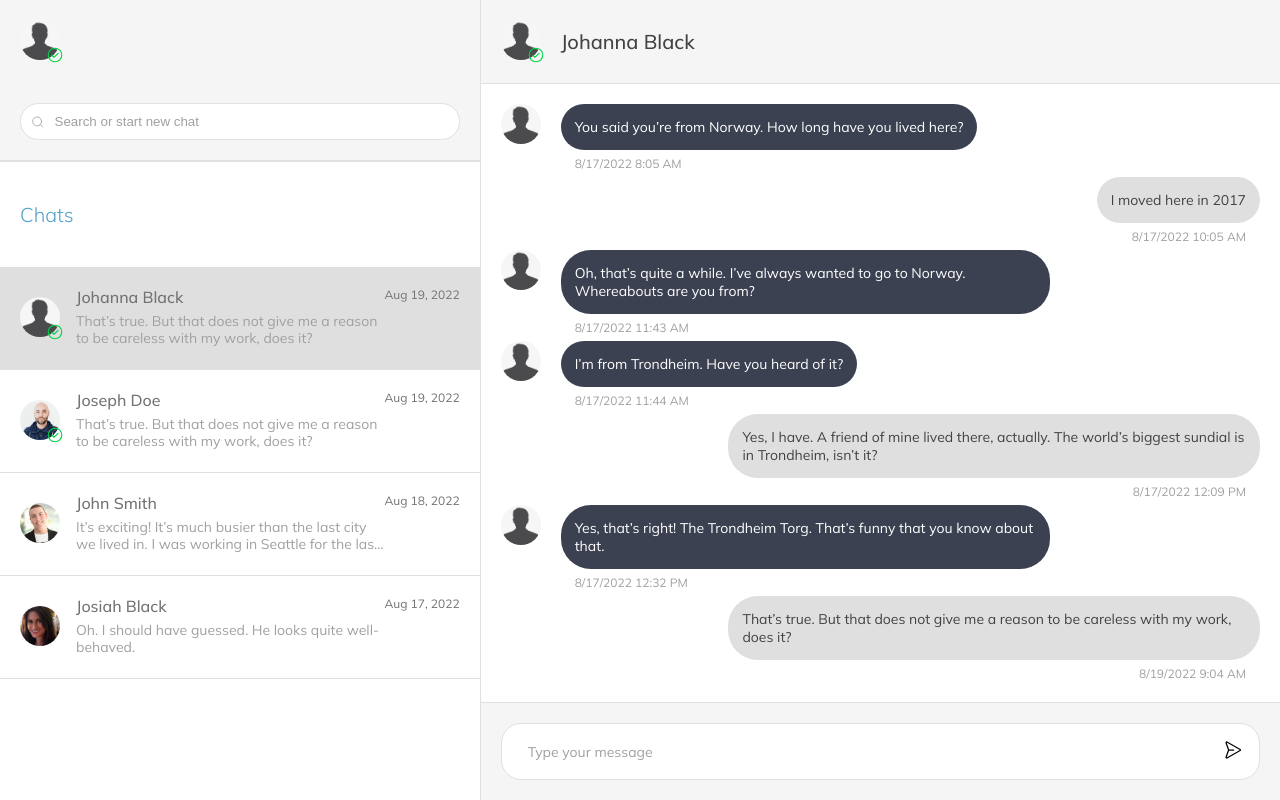
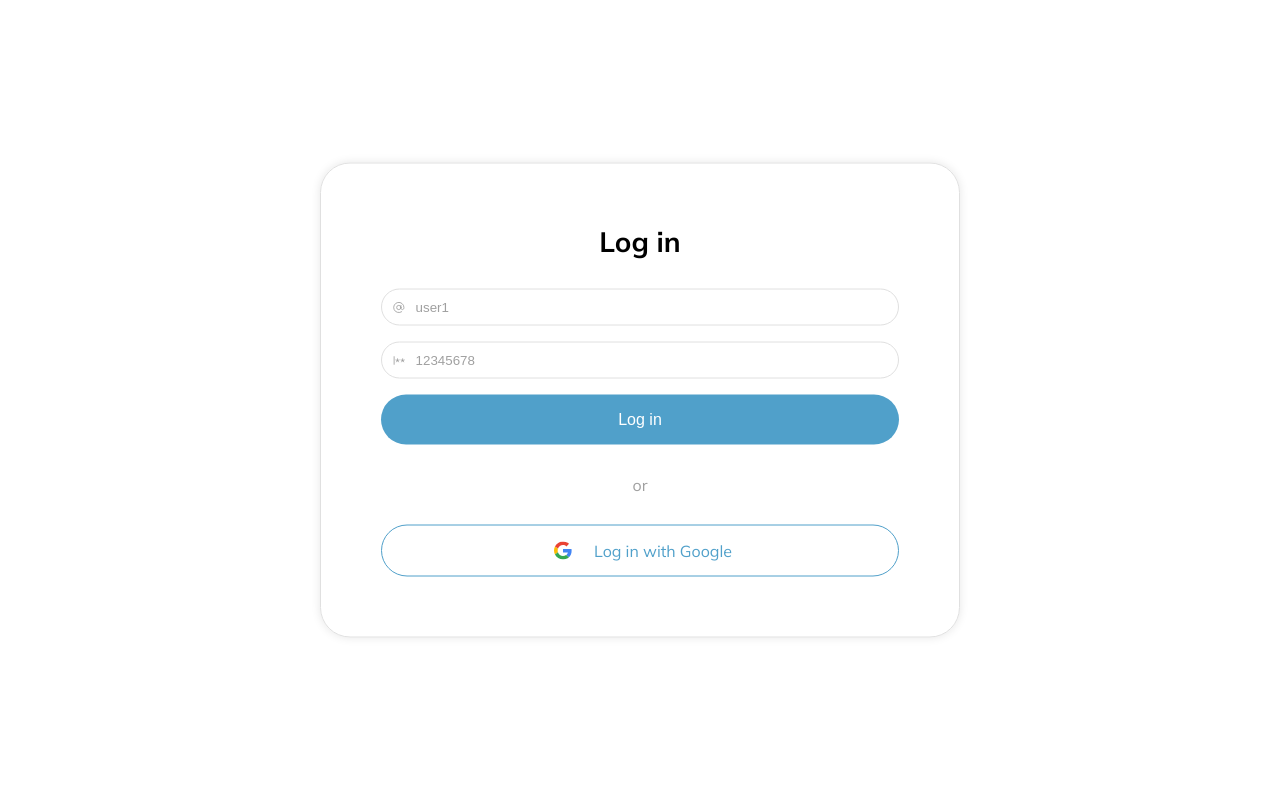
Before and after one commit to diana-spi/chat, a React (Create React App) app: page / in a window 1280 px wide. Built offline with nearby package versions, Linux system fonts and the light colour scheme; no server answers.

Commit message:
Implemented Login functional

```diff
--- a/package.json
+++ b/package.json
@@ -3,6 +3,7 @@
   "version": "0.1.0",
   "private": true,
   "dependencies": {
+    "@react-oauth/google": "^0.2.6",
     "@testing-library/jest-dom": "^5.16.5",
     "@testing-library/react": "^13.3.0",
     "@testing-library/user-event": "^13.5.0",
@@ -11,6 +12,8 @@
     "phosphor-react": "^1.4.1",
     "react": "^18.2.0",
     "react-dom": "^18.2.0",
+    "react-hook-form": "^7.34.2",
+    "react-router-dom": "^6.3.0",
     "react-scripts": "5.0.1",
     "sass": "^1.54.4",
     "web-vitals": "^2.1.4"
--- a/src/App.jsx
+++ b/src/App.jsx
@@ -1,7 +1,10 @@
 import "./App.scss";
 import Chat from "./features/Chat/Chat";
+import Login from "./features/Login/Login";
 import { createContext, useEffect, useState } from "react";
+import { BrowserRouter, Routes, Route } from "react-router-dom";
 import messages from "./data/message";
+import { GoogleOAuthProvider } from "@react-oauth/google";
 
 export const MessagesContext = createContext({
   messages,
@@ -28,9 +31,21 @@ function App() {
 
   return (
     <div className="App">
-      <MessagesContext.Provider value={value}>
-        <Chat />
-      </MessagesContext.Provider>
+      <GoogleOAuthProvider clientId={process.env.REACT_APP_GOOGLE_CLIENT_ID}>
+        <BrowserRouter>
+          <Routes>
+            <Route path="/" element={<Login />} />
+            <Route
+              path="/chat"
+              element={
+                <MessagesContext.Provider value={value}>
+                  <Chat />
+                </MessagesContext.Provider>
+              }
+            />
+          </Routes>
+        </BrowserRouter>
+      </GoogleOAuthProvider>
     </div>
   );
 }
--- a/src/components/ChatListView/components/SearchBlock/SearchBlock.jsx
+++ b/src/components/ChatListView/components/SearchBlock/SearchBlock.jsx
@@ -1,10 +1,20 @@
 import "./SearchBlock.scss";
 import InputField from "../../../InputField/InputField";
+import { SearchRequestContext } from "../../../../features/Chat/Chat";
+import { useContext } from "react";
 
 function SearchBlock() {
+  const { searchRequest, setSearchRequest } = useContext(SearchRequestContext);
   return (
     <div className="search-block">
-      <InputField type="search" placeholder="Search or start new chat" />
+      <InputField
+        type="search"
+        placeholder="Search or start new chat"
+        value={searchRequest}
+        onChange={(event) => {
+          setSearchRequest(event.target.value);
+        }}
+      />
     </div>
   );
 }
--- a/src/components/InputField/InputField.jsx
+++ b/src/components/InputField/InputField.jsx
@@ -1,30 +1,18 @@
 import "./InputField.scss";
 import { MagnifyingGlass, At, Password } from "phosphor-react";
 import PropTypes from "prop-types";
-import { SearchRequestContext } from "../../features/Chat/Chat";
-import { useContext } from "react";
 
-function InputField({ type, placeholder }) {
-  const { searchRequest, setSearchRequest } = useContext(SearchRequestContext);
-
+function InputField({ type, placeholder, value, onChange }) {
   //chose icon based on type
   const iconsTypeMap = {
     search: <MagnifyingGlass className="input-field__icon" />,
-    email: <At className="input-field__icon" />,
+    text: <At className="input-field__icon" />,
     password: <Password className="input-field__icon" />,
   };
   return (
     <div className="input-field">
       {iconsTypeMap[type]}
-      <input
-        className="input-field__input"
-        type={type}
-        placeholder={placeholder}
-        value={searchRequest}
-        onChange={(event) => {
-          setSearchRequest(event.target.value);
-        }}
-      />
+      <input className="input-field__input" type={type} placeholder={placeholder} value={value} onChange={onChange} />
     </div>
   );
 }
--- a/src/components/InputField/InputField.scss
+++ b/src/components/InputField/InputField.scss
@@ -20,7 +20,7 @@
     padding-left: 1rem;
     border: none;
     outline: none;
-    color: $secondary-color;
+    color: $primary-color;
     &:focus {
       outline: none;
     }
--- a/src/features/Chat/Chat.jsx
+++ b/src/features/Chat/Chat.jsx
@@ -7,6 +7,7 @@ import { sortChatByDate } from "../../helpers/chatHelpers";
 import contacts from "../../data/contacts";
 import { MessagesContext } from "../../App";
 import { useContext, createContext } from "react";
+import { Navigate } from "react-router-dom";
 
 export const SelectedChatContext = createContext({
   selectedChat: null,
@@ -22,6 +23,10 @@ function Chat() {
   const { messages } = useContext(MessagesContext);
   const [selectedContact, setSelectedContact] = useState(sortChatByDate(contacts, messages)[0]);
   const [searchRequest, setSearchRequest] = useState("");
+  if (!localStorage.getItem("loggedIn")) {
+    return <Navigate to="/" />;
+  }
+
   return (
     <SelectedChatContext.Provider value={{ selectedChat: selectedContact, setSelectedChat: setSelectedContact }}>
       <SearchRequestContext.Provider value={{ searchRequest, setSearchRequest }}>
--- /dev/null
+++ b/src/features/Login/Login.jsx
@@ -0,0 +1,70 @@
+import "./Login.scss";
+import InputField from "../../components/InputField/InputField";
+import { useForm, Controller } from "react-hook-form";
+import { useGoogleLogin } from "@react-oauth/google";
+import ButtonLogin from "./components/ButtonLogin/ButtonLogin";
+import { Navigate } from "react-router-dom";
+import { useState } from "react";
+
+function Login() {
+  const [isLogged, setIsLogged] = useState(localStorage.getItem("loggedIn"));
+  const { control, handleSubmit } = useForm({
+    defaultValues: {
+      email: "",
+      password: "",
+    },
+  });
+
+  const onSubmit = (data) => {
+    if (data.email === "user1" && data.password === "12345678") {
+      localStorage.setItem("loggedIn", "true");
+      setIsLogged(true);
+    }
+    console.log(data);
+  };
+
+  const login = useGoogleLogin({
+    onSuccess: (tokenResponse) => {
+      if (tokenResponse.access_token) {
+        localStorage.setItem("loggedIn", "true");
+        setIsLogged(true);
+      }
+    },
+  });
+  if (isLogged) {
+    return <Navigate to="/chat" />;
+  }
+
+  return (
+    <div className="login">
+      <div className="login__form">
+        <div className="login__title">Log in</div>
+        <form className="login__form-wrap" onSubmit={handleSubmit(onSubmit)}>
+          <div className="login__input-block">
+            <Controller
+              name="email"
+              control={control}
+              render={({ field }) => (
+                <InputField className="login__input-email" type="text" placeholder="user1" {...field} />
+              )}
+            />
+            <Controller
+              name="password"
+              control={control}
+              render={({ field }) => (
+                <InputField className="login__input-password" type="password" placeholder="12345678" {...field} />
+              )}
+            />
+          </div>
+          <button className="login__button">Log in</button>
+        </form>
+        <div className="login__or">or</div>
+        <div className="login__google">
+          <ButtonLogin onClick={login}> </ButtonLogin>
+        </div>
+      </div>
+    </div>
+  );
+}
+
+export default Login;
--- /dev/null
+++ b/src/features/Login/Login.scss
@@ -0,0 +1,61 @@
+@import "src/styles/colors";
+
+.login {
+  $self: &;
+  width: 100%;
+  height: 100%;
+
+  &__form {
+    display: flex;
+    flex-direction: column;
+    gap: 3rem;
+    position: absolute;
+    top: 50%;
+    left: 50%;
+    transform: translate(-50%, -50%);
+    width: 50%;
+    border: 1px solid $border-color;
+    padding: 6rem;
+    border-radius: 3rem;
+    box-shadow: 0 0 10px rgba(0, 0, 0, 0.1);
+    #{$self}__title {
+      font-size: 2.8rem;
+      font-weight: 700;
+      text-align: center;
+    }
+    #{$self}__form-wrap {
+      display: flex;
+      flex-direction: column;
+      gap: 1.6rem;
+      #{$self}__input-block {
+        display: flex;
+        flex-direction: column;
+        gap: 1.6rem;
+      }
+      #{$self}__button {
+        width: 100%;
+        padding: 1.6rem;
+        border: none;
+        border-radius: 3rem;
+        background-color: $title-color;
+        color: #fff;
+        font-size: 1.6rem;
+        font-weight: 500;
+        &:hover {
+          cursor: pointer;
+          background-color: $title-color-dark;
+        }
+        &:active {
+          transform: translateY(1.3px);
+        }
+      }
+    }
+  }
+  &__or {
+    text-align: center;
+    font-size: 1.6rem;
+    color: $secondary-color;
+  }
+  &__google {
+  }
+}
--- /dev/null
+++ b/src/features/Login/components/ButtonLogin/ButtonLogin.jsx
@@ -0,0 +1,41 @@
+import "./ButtonLogin.scss";
+
+function ButtonLogin({ onClick }) {
+  return (
+    <div className="button-login" onClick={onClick}>
+      <div className="button-login__img">
+        <svg
+          version="1.1"
+          xmlns="http://www.w3.org/2000/svg"
+          width="18px"
+          height="18px"
+          viewBox="0 0 48 48"
+          class="abcRioButtonSvg"
+        >
+          <g>
+            <path
+              fill="#EA4335"
+              d="M24 9.5c3.54 0 6.71 1.22 9.21 3.6l6.85-6.85C35.9 2.38 30.47 0 24 0 14.62 0 6.51 5.38 2.56 13.22l7.98 6.19C12.43 13.72 17.74 9.5 24 9.5z"
+            ></path>
+            <path
+              fill="#4285F4"
+              d="M46.98 24.55c0-1.57-.15-3.09-.38-4.55H24v9.02h12.94c-.58 2.96-2.26 5.48-4.78 7.18l7.73 6c4.51-4.18 7.09-10.36 7.09-17.65z"
+            ></path>
+            <path
+              fill="#FBBC05"
+              d="M10.53 28.59c-.48-1.45-.76-2.99-.76-4.59s.27-3.14.76-4.59l-7.98-6.19C.92 16.46 0 20.12 0 24c0 3.88.92 7.54 2.56 10.78l7.97-6.19z"
+            ></path>
+            <path
+              fill="#34A853"
+              d="M24 48c6.48 0 11.93-2.13 15.89-5.81l-7.73-6c-2.15 1.45-4.92 2.3-8.16 2.3-6.26 0-11.57-4.22-13.47-9.91l-7.98 6.19C6.51 42.62 14.62 48 24 48z"
+            ></path>
+            <path fill="none" d="M0 0h48v48H0z"></path>
+          </g>
+        </svg>
+      </div>
+      <div className="button-login__text">Log in with Google</div>
+    </div>
+  );
+}
+
+export default ButtonLogin;
--- /dev/null
+++ b/src/features/Login/components/ButtonLogin/ButtonLogin.scss
@@ -0,0 +1,33 @@
+@import "src/styles/colors";
+
+.button-login {
+  $self: &;
+  display: flex;
+  align-items: center;
+  justify-content: center;
+  border: 1px solid $title-color;
+  border-radius: 3rem;
+  padding: 1rem;
+  gap: 1.6rem;
+  &__img {
+    display: flex;
+    align-items: center;
+    justify-content: center;
+    width: 3rem;
+    height: 3rem;
+    padding: 0.4rem;
+  }
+  &__text {
+    font-size: 1.6rem;
+    color: $title-color;
+  }
+  &:hover {
+    cursor: pointer;
+    box-shadow: 0 0 5px $title-color;
+  }
+  &:active {
+    cursor: pointer;
+    box-shadow: 0 0 2px $title-color;
+    transform: translateY(1.3px);
+  }
+}
--- a/src/styles/_colors.scss
+++ b/src/styles/_colors.scss
@@ -6,6 +6,7 @@ $primary-color-dark: #424242;
 $secondary-color: #a0a0a0;
 
 $title-color: #50a0ca;
+$title-color-dark: #4081a4;
 
 $income-msg-background-color: #3b4151;
 $outcome-msg-background-color: #dfdfdf;
```
Also changed, not shown: 2 other files (tests, documents, lock files or other folders).
